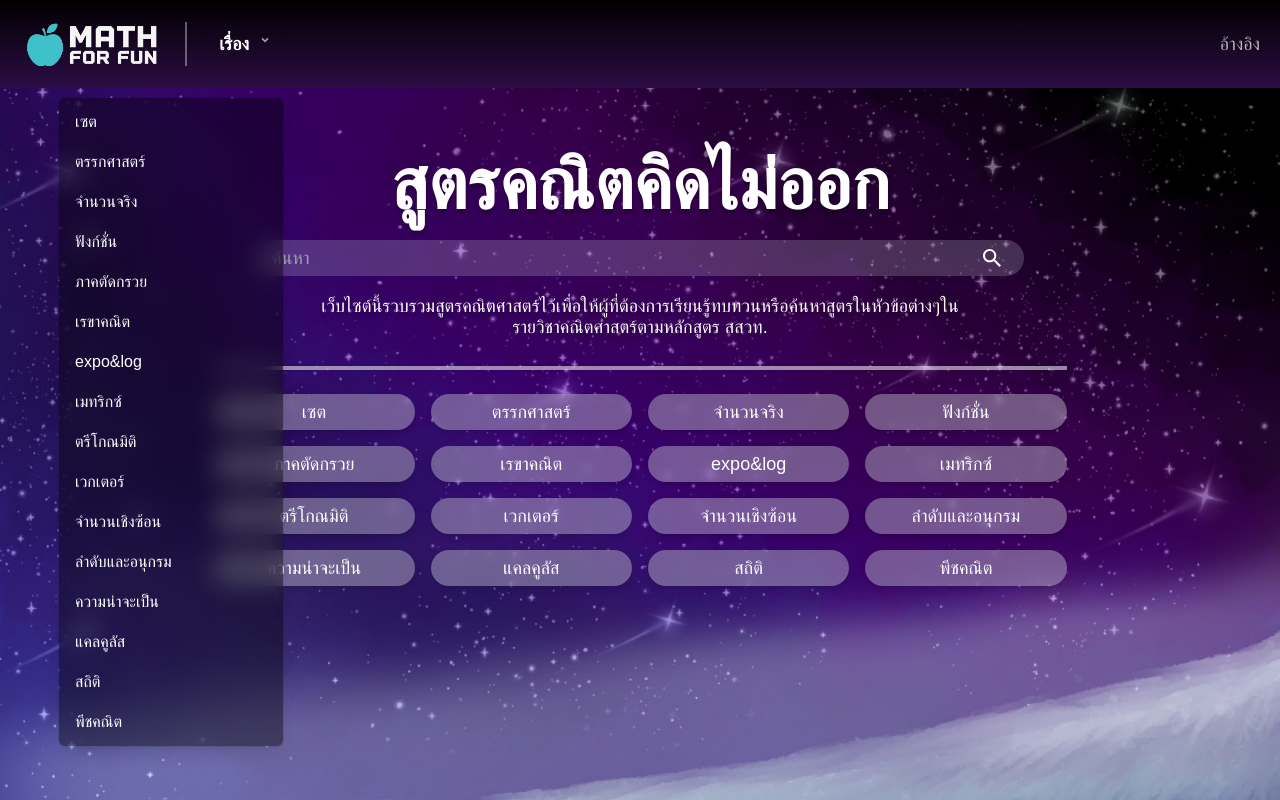
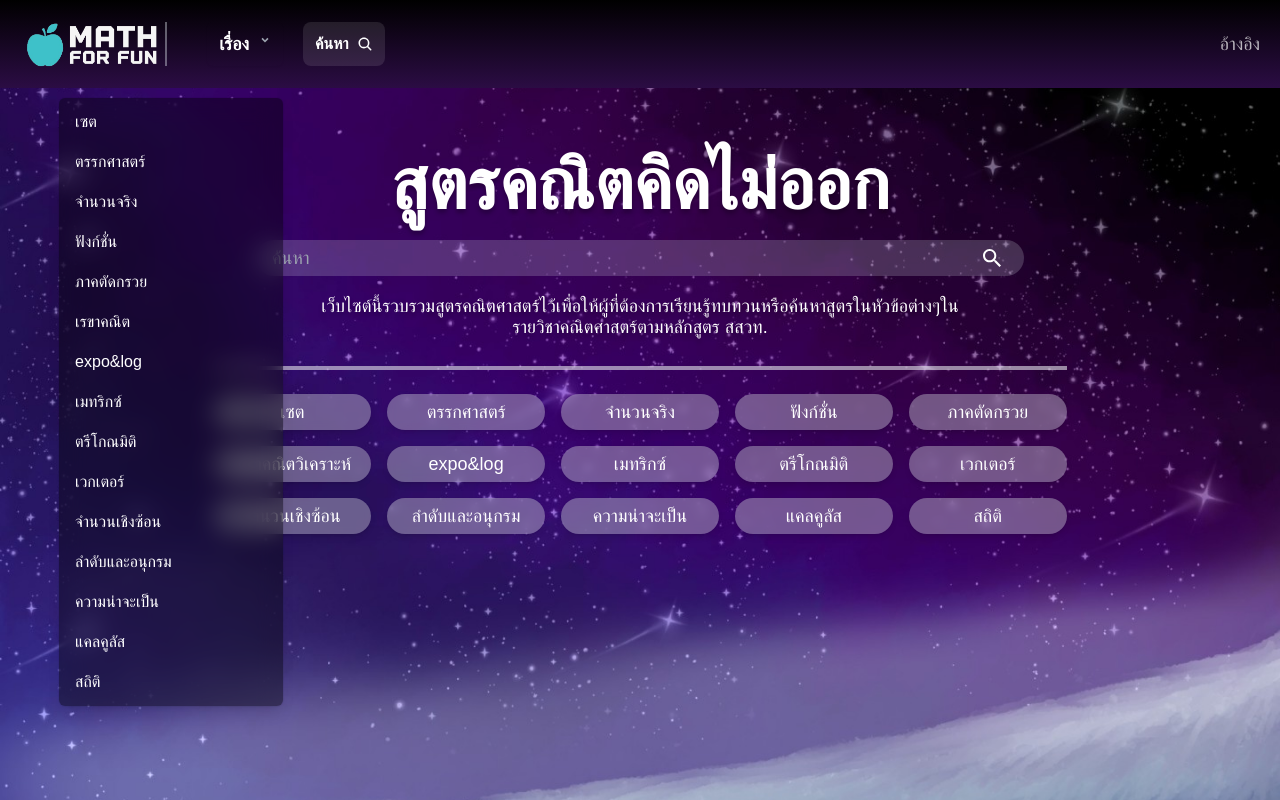
Before and after one commit to Okumans/MathForFun, a React (Vite) app: page / in a window 1280 px wide. Both pictures are taken after a click on the button "เรื่อง". Built offline with nearby package versions, Linux system fonts and the light colour scheme; a web font is replaced by a local one.

Commit message:
feat: add links to buttons and menus

```diff
--- a/src/contentBox.jsx
+++ b/src/contentBox.jsx
@@ -13,14 +13,14 @@ export const ContentBox = ({ references, title, description, equation, table, de
         <div className="flex flex-col p-3 w-full gap-2">
 
             {/* lock button */}
-            <button
+            {/* <button
                 className={"absolute w-fit top-2 right-2 bg-white rounded-full transition-all " + (contentLock ? "p-4 bg-opacity-50 -translate-y-0.5 translate-x-0.5" : "p-3 bg-opacity-20")}
                 onClick={() => setContentLock(!contentLock)}>
                 {contentLock ?
                     <FaUnlock width="10" height="10" fill="white" /> :
                     <FaLock width="10" height="10" fill="white" />
                 }
-            </button>
+            </button> */}
 
             <button
                 className="w-full"
--- a/src/navbar.jsx
+++ b/src/navbar.jsx
@@ -2,26 +2,24 @@ import React from 'react';
 import { Fragment } from 'react'
 import { Menu, Transition } from '@headlessui/react'
 import { RiArrowDropDownLine } from "react-icons/ri";
+import { IoSearch } from "react-icons/io5";
+import { Link } from 'react-router-dom';
 
 const classNames = (...classes) => {
     return classes.filter(Boolean).join(' ')
 }
-
-// TODO: add link to each labeled page
-// TODO: add icon to each item ?optional
-
 const Item = ({ text, link }) => {
     return <Menu.Item>
         {({ active }) => (
-            <a
-                href={link}
+            <Link
+                to={"/topics/"+link}
                 className={classNames(
                     active ? 'bg-gray-100 bg-opacity-20 text-white' : 'text-white',
                     'block px-4 py-2 text-base transition-all '
                 )}
             >
                 {text}
-            </a>
+            </Link>
         )}
     </Menu.Item>
 }
@@ -30,7 +28,7 @@ const Dropdown = () => {
     return (
         <Menu as="div" className="relative inline-block text-left">
             <div>
-                <Menu.Button className="inline-flex w-full justify-center gap-x-1.5 rounded-md bg-transparent  px-3 py-2 text-base md:text-lg font-semibold text-white shadow-sm  hover:bg-purple-50 hover:bg-opacity-20">
+                <Menu.Button className="inline-flex w-full justify-center gap-x-1.5 rounded-md bg-transparent  px-3 py-2 text-base md:text-lg font-semibold text-white shadow-sm  hover:bg-purple-50 hover:bg-opacity-20 transition-all">
                     เรื่อง
                     <RiArrowDropDownLine className="-mr-1 h-5 w-5 text-gray-400" aria-hidden="true" />
                 </Menu.Button>
@@ -47,22 +45,21 @@ const Dropdown = () => {
             >
                 <Menu.Items className="absolute right-0 mt-8 min-w-fit w-fit md:w-56 origin-top-right rounded-md bg-black bg-opacity-40 backdrop-blur-md shadow-lg ring-1 ring-black ring-opacity-5 focus:outline-none">
                     <div className="py-1">
-                        <Item text="เซต" />
-                        <Item text="ตรรกศาสตร์" />
-                        <Item text="จำนวนจริง" />
-                        <Item text="ฟังก์ชั่น" />
-                        <Item text="ภาคตัดกรวย" />
-                        <Item text="เรขาคณิต" />
-                        <Item text="expo&log" />
-                        <Item text="เมทริกซ์" />
-                        <Item text="ตรีโกณมิติ" />
-                        <Item text="เวกเตอร์" />
-                        <Item text="จำนวนเชิงซ้อน" />
-                        <Item text="ลำดับและอนุกรม" />
-                        <Item text="ความน่าจะเป็น" />
-                        <Item text="แคลคูลัส" />
-                        <Item text="สถิติ" />
-                        <Item text="พีชคณิต" />
+                        <Item text="เซต" link="set"/>
+                        <Item text="ตรรกศาสตร์" link="logic"/>
+                        <Item text="จำนวนจริง" link="real-number"/>
+                        <Item text="ฟังก์ชั่น" link="function"/>
+                        <Item text="ภาคตัดกรวย" link="conic-section"/>
+                        <Item text="เรขาคณิต" link="analytic-geometry"/>
+                        <Item text="expo&log" link="exponential-logarithm"/>
+                        <Item text="เมทริกซ์" link="matrix"/>
+                        <Item text="ตรีโกณมิติ" link="trigonometry"/>
+                        <Item text="เวกเตอร์" link="vector"/>
+                        <Item text="จำนวนเชิงซ้อน" link="complex-number"/>
+                        <Item text="ลำดับและอนุกรม" link="sequence-series"/>
+                        <Item text="ความน่าจะเป็น" link="probability"/>
+                        <Item text="แคลคูลัส" link="calculus"/>
+                        <Item text="สถิติ" link="statistics"/>
                     </div>
                 </Menu.Items>
             </Transition>
@@ -79,11 +76,17 @@ export const Navbar = () => {
                         <a href='/'>
                             <img className="h-8 md:h-14 object-cover" alt="Logo" src="../src/assets/logo.png" />
                         </a>
-                        <div className="ml-5">
-                            <div className='ml-5'>
-                                <Dropdown />
-                            </div>
-                        </div>
+                       <div className='flex'>
+                         <div className="ml-5">
+                             <div className='ml-5'>
+                                 <Dropdown />
+                             </div>
+                         </div>
+                         <Link to="/search" className='flex items-center gap-2 ml-5 w-fit text-base px-3 py-2 text-white font-semibold bg-white bg-opacity-10 rounded-lg hover:bg-opacity-20 transition-all'>
+                            <p>ค้นหา</p>
+                            <IoSearch fill='white'/>
+                        </Link>
+                       </div>
                     </div>
                     {/* <img className="w-[11px] h-[10px] top-[36px] left-[222px]" alt="Polygon" src="polygon-1.svg" /> */}
                     <a className="right-10 opacity-70 font-medium text-white text-base md:text-lg" href='/reference'>
--- a/src/pages/content/mergedContents.jsx
+++ b/src/pages/content/mergedContents.jsx
@@ -17,3 +17,8 @@ export const mergedContent = [
     ...sampleContents,
     ...realNumberContent
 ];
+
+
+export const findByTitle = (title) => {
+    return mergedContent.find((val) => val.title.rawContent == title);
+}
--- a/src/pages/content/pageContentTemplate/pageContentTemplate.jsx
+++ b/src/pages/content/pageContentTemplate/pageContentTemplate.jsx
@@ -3,7 +3,7 @@ import { sampleContents } from "./contents";
 import { AnimatePresence, motion } from "framer-motion";
 
 export const PageContentTemplate = () => {
-  const { topic } = useParams()
+  const topic  = "All topics";
 
   const boxAnimation = {
     hidden: { scale: 0, opacity: 0, y: 50 },
--- a/src/pages/content/pageRealNumber/pageRealNumber.jsx
+++ b/src/pages/content/pageRealNumber/pageRealNumber.jsx
@@ -1,9 +1,9 @@
-import { useParams } from "react-router-dom";
-import { sampleContents } from "./contents";
+import { realNumberContent } from "./contents";
 import { AnimatePresence, motion } from "framer-motion";
+import { findByTitle } from "../mergedContents";
 
-export const PageContentTemplate = () => {
-  const { topic } = useParams()
+export const PageRealNumber = () => {
+  const topic = "จำนวนจริง"
 
   const boxAnimation = {
     hidden: { scale: 0, opacity: 0, y: 50 },
@@ -48,8 +48,37 @@ export const PageContentTemplate = () => {
         </p>
 
         <div className="flex w-full justify-center">
-          <div className="[text-shadow:0px_4px_4px_#00000040] sm:w-4/6 md:w-1/2 w-4/6 font-normal text-white text-lg text-center tracking-[0] leading-[normal]">
-            description
+          <div className="[text-shadow:0px_4px_4px_#00000040] w-11/12 md:w-5/6 lg:w-4/6 font-normal text-white">
+            {/* <div className=" prose pt-10 pb-20 text-white bg-black bg-opacity-40 backdrop-blur-lg p-3 px-5 rounded-lg">
+              <h1 className="text-2xl font-bold">จำนวนจริง (Real Numbers)</h1>
+              <p className="mt-4">จำนวนจริงคือ จำนวนที่มีลักษณะเป็นปริมาณที่สามารถแสดงให้เห็นเป็นภาพโดยใช้จุดบนเส้นจำนวนได้</p>
+              <p className="mt-2">จำนวนจริงประกอบด้วย จำนวนตรรกยะและจำนวนอตรรกยะ</p>
+
+              <h2 className="mt-8 text-lg font-semibold">จำนวนตรรกยะ (Rational Numbers)</h2>
+              <p className="mt-2">จำนวนตรรกยะคือ จำนวนที่สามารถเขียนให้อยู่ในรูปเศษส่วนของจำนวนเต็มหรือทศนิยมซ้ำได้</p>
+              <ul className="mt-4 list-disc pl-4">
+                <li>จำนวนตรรกยะที่ไม่ใช่จำนวนเต็ม เช่น 3.5, -4.5, 4.38</li>
+                <li>จำนวนเต็ม แบ่งได้ 3 ชนิด คือ จำนวนเต็มบวก (1, 2, 3, ...), จำนวนเต็มศูนย์ (0) และจำนวนเต็มลบ (-1, -2, -3, ...)</li>
+              </ul>
+
+              <h2 className="mt-8 text-lg font-semibold">จำนวนอตรรกยะ (Irrational Numbers)</h2>
+              <p className="mt-2">จำนวนอตรรกยะคือ จำนวนที่ไม่สามารถเขียนให้อยู่ในรูปเศษส่วนของจำนวนเต็มหรือทศนิยมซ้ำได้ เช่น √2, π, e</p>
+
+              <h2 className="mt-8 text-lg font-semibold">สมบัติของจำนวนจริง</h2>
+              <ul className="mt-4 list-disc pl-4">
+                <li>สมบัติการบวก: ผลบวกของจำนวนจริงสองจำนวนเป็นจำนวนจริง</li>
+                <li>สมบัติการลบ: ผลลบของจำนวนจริงหนึ่งจำนวนเป็นจำนวนจริง</li>
+                <li>สมบัติการคูณ: ผลคูณของจำนวนจริงสองจำนวนเป็นจำนวนจริง</li>
+                <li>สมบัติการหาร: ผลหารของจำนวนจริงสองจำนวนเป็นจำนวนจริง (ยกเว้นเมื่อตัวหารเป็นจำนวนศูนย์)</li>
+                <li>สมบัติการสลับที่: ผลบวกหรือการคูณของจำนวนจริงสองจำนวนไม่เปลี่ยนแปลงเมื่อเปลี่ยนลำดับ</li>
+                <div className="w-fit text-lg">{findByTitle("สมบัติการสลับที่").content}</div>
+                <li>สมบัติการเปลี่ยนหมู่: ผลบวกหรือการคูณของจำนวนจริงสามจำนวนไม่เปลี่ยนแปลงเมื่อสลับที่ตัวคูณ</li>
+                <li>สมบัติการแจกแจง: ผลบวกหรือผลคูณของจำนวนจริงกับจำนวนจริงสองจำนวน เท่ากับผลบวกหรือผลคูณของจำนวนจริงนั้นกับผลคูณของจำนวนจริงอีกสองจำนวน</li>
+              </ul>
+
+              <h2 className="mt-8 text-lg font-semibold">ความสำคัญของจำนวนจริง</h2>
+              <p className="mt-2">จำนวนจริงมีความสำคัญต่อคณิตศาสตร์เป็นอย่างมาก เนื่องจากเป็นพื้นฐานของการศึกษาคณิตศาสตร์ขั้นสูง เช่น การวิเคราะห์เชิงจริง (real analysis) และพีชคณิตเชิงวิเคราะห์ (analytic geometry) นอกจากนี้ จำนวนจริงยังมีความสำคัญต่อวิทยาศาสตร์และวิศวกรรมศาสตร์อีกด้วย</p>
+            </div> */}
           </div>
         </div>
 
@@ -66,8 +95,8 @@ export const PageContentTemplate = () => {
                 animate="show"
                 initial="hidden"
                 exit="exit">
-                {sampleContents.map((creator) => (
-                  <motion.div key={creator.title} layout variants={boxAnimation}>
+                {realNumberContent.map((creator, index) => (
+                  <motion.div key={index} layout variants={boxAnimation}>
                     {creator.content}
                   </motion.div>
                 ))}
--- a/src/pages/homePage.jsx
+++ b/src/pages/homePage.jsx
@@ -4,14 +4,17 @@ import { IoMdSearch } from "react-icons/io";
 import { Searcher } from "../searcher";
 import { mergedContent } from "./content/mergedContents";
 import { AnimatePresence, motion } from "framer-motion";
+import { Link } from "react-router-dom";
 
-const Box = ({ message }) => {
+const Box = ({ message, path }) => {
   return <>
-    <div className="min-w-fit bg-gray-300 bg-opacity-40 shadow-md rounded-full hover:bg-opacity-60 transition-all backdrop-blur-sm">
-      <div className="w-full p-1 font-medium text-white text-lg text-center">
-        {message}
+    <Link to={"/topics/"+path}>
+      <div className="min-w-fit bg-gray-300 bg-opacity-40 shadow-md rounded-full hover:bg-opacity-60 transition-all backdrop-blur-sm">
+        <div className="w-full p-1 font-medium text-white text-lg text-center">
+          {message}
+        </div>
       </div>
-    </div>
+    </Link>
   </>
 }
 
@@ -20,22 +23,22 @@ export const HomePage = () => {
   const [searchText, setSearchText] = useState("");
   const searcher = useRef(new Searcher(mergedContent)).current;
   const topics = [
-    "เซต",
-    "ตรรกศาสตร์",
-    "จำนวนจริง",
-    "ฟังก์ชั่น",
-    "ภาคตัดกรวย",
-    "เรขาคณิต",
-    "expo&log",
-    "เมทริกซ์",
-    "ตรีโกณมิติ",
-    "เวกเตอร์",
-    "จำนวนเชิงซ้อน",
-    "ลำดับและอนุกรม",
-    "ความน่าจะเป็น",
-    "แคลคูลัส",
-    "สถิติ",
-    "พีชคณิต"
+    ["เซต", "set"],
+    ["ตรรกศาสตร์", "logic"],
+    ["จำนวนจริง", "real-number"],
+    ["ฟังก์ชั่น", "function"],
+    ["ภาคตัดกรวย", "conic-section"],
+    ["เรขาคณิตวิเคราะห์", "analytic-geometry"],
+    ["expo&log", "exponential-logarithm"],
+    ["เมทริกซ์", "matrix"],
+    ["ตรีโกณมิติ", "trigonometry"],
+    ["เวกเตอร์", "vector"],
+    ["จำนวนเชิงซ้อน", "complex-number"],
+    ["ลำดับและอนุกรม", "sequence-series"],
+    ["ความน่าจะเป็น", "probability"],
+    ["แคลคูลัส", "calculus"],
+    ["สถิติ", "statistics"],
+    // ["พีชคณิต", "Algebra"]
   ];
 
   const handleSearchEvent = (event) => {
@@ -109,7 +112,7 @@ export const HomePage = () => {
     <div className="flex flex-row justify-center min-h-screen" >
       <div className="flex flex-col w-full bg-[url('../src/assets/bg.jpg')] bg-fixed bg-no-repeat bg-cover gap-5">
 
-        <div className="my-10 md:my-16"/>
+        <div className="my-10 md:my-16" />
         <p className="text-white [text-shadow:0px_4px_4px_#00000040] font-bold text-4xl md:text-6xl lg:text-7xl text-center tracking-[0] leading-[normal]">
           สูตรคณิตคิดไม่ออก
         </p>
@@ -145,14 +148,14 @@ export const HomePage = () => {
             <AnimatePresence layout mode={"popLayout"}>
               {searchText.length == 0
                 ?
-                <motion.div className="grid md:grid-cols-2 lg:grid-cols-4 gap-4 w-full"
+                <motion.div className="grid md:grid-cols-2 lg:grid-cols-5 gap-4 w-full"
                   variants={containerAnimationItems}
                   animate="show"
                   initial="hidden"
                   exit="exit">
-                  {topics.map((topic) =>
+                  {topics.map(([topic, path]) =>
                     <motion.div key={topic} layout variants={itemAnimation}>
-                      <Box message={topic} />
+                      <Box message={topic} path={path} />
                     </motion.div>
                   )}
                 </motion.div>
```
Also changed, not shown: src/main.jsx (+9 -1 lines).
